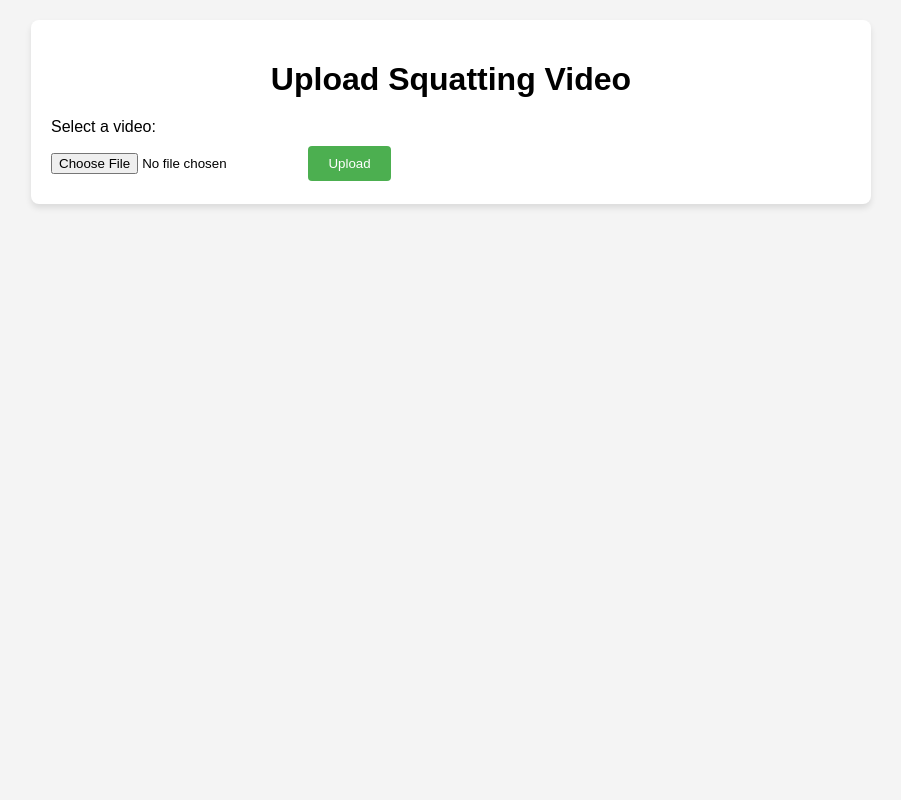
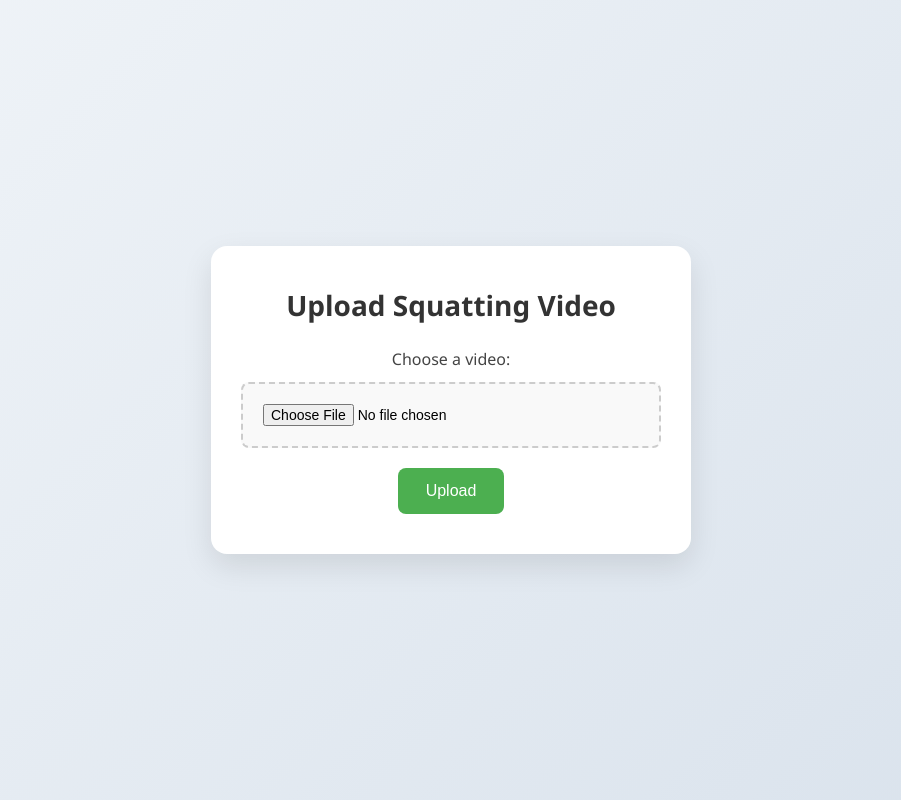
Before and after one commit to RoshanSanjeev/PoseVision, a Flask app: template templates/upload.html in a window 1280 px wide. Shown: the whole page, without its empty margins (189-1090 px from the left). Run offline with Flask 3, Linux system fonts and the light colour scheme; the template is opened without the code that fills it, so the values that code supplies are empty.

Commit message:
corrected frontend

```diff
--- a/static/styles.css
+++ b/static/styles.css
@@ -1,71 +1,82 @@
-body {
-    font-family: Arial, sans-serif;
-    background-color: #f4f4f4;
+/* Reset */
+* {
   margin: 0;
-    padding: 20px;
+  padding: 0;
+  box-sizing: border-box;
 }
 
-.container {
-    max-width: 800px;
-    margin: 0 auto;
-    background-color: white;
-    padding: 20px;
-    border-radius: 8px;
-    box-shadow: 0 4px 6px rgba(0, 0, 0, 0.1);
+/* Body styling */
+body {
+  font-family: 'Segoe UI', Tahoma, Geneva, Verdana, sans-serif;
+  background: linear-gradient(135deg, #f0f4f8, #d9e2ec);
+  height: 100vh;
+  display: flex;
+  justify-content: center;
+  align-items: center;
 }
 
-h1 {
+/* Container */
+.container {
+  background-color: #ffffff;
+  padding: 40px 30px;
+  border-radius: 16px;
+  box-shadow: 0 12px 30px rgba(0, 0, 0, 0.1);
+  width: 100%;
+  max-width: 480px;
   text-align: center;
-    margin-bottom: 20px;
+  animation: fadeIn 0.5s ease-in-out;
 }
 
-.upload-label {
-    display: block;
-    margin-bottom: 10px;
-    font-size: 16px;
+@keyframes fadeIn {
+  from { opacity: 0; transform: translateY(20px); }
+  to { opacity: 1; transform: translateY(0); }
 }
 
-#video-upload {
-    margin-bottom: 10px;
+/* Heading */
+h1 {
+  color: #333;
+  font-size: 28px;
+  margin-bottom: 24px;
 }
 
+/* Label */
+label {
+  display: block;
+  font-size: 16px;
+  font-weight: 500;
+  margin-bottom: 12px;
+  color: #444;
+}
+
+/* File input */
+input[type="file"] {
+  border: 2px dashed #cccccc;
+  padding: 20px;
+  width: 100%;
+  border-radius: 8px;
+  background-color: #f9f9f9;
+  font-size: 14px;
+  cursor: pointer;
+  margin-bottom: 20px;
+  transition: border-color 0.3s ease;
+}
+
+input[type="file"]:hover {
+  border-color: #4CAF50;
+}
+
+/* Submit button */
 .upload-btn {
-    padding: 10px 20px;
   background-color: #4CAF50;
   color: white;
   border: none;
-    border-radius: 4px;
+  padding: 14px 28px;
+  font-size: 16px;
+  border-radius: 8px;
   cursor: pointer;
+  transition: background-color 0.3s ease;
 }
 
 .upload-btn:hover {
   background-color: #45a049;
 }
-
-.video-section {
-    text-align: center;
-}
-
-#video-player {
-    width: 100%;
-    max-width: 100%;
-    display: block;
-    margin: 0 auto;
-}
-
-.feedback-section {
-    margin-top: 20px;
-}
-
-#feedback-list {
-    list-style-type: none;
-    padding: 0;
-}
-
-.feedback-item {
-    background-color: #f9f9f9;
-    border: 1px solid #ddd;
-    padding: 10px;
-    margin-bottom: 5px;
-    border-radius: 4px;
-}
--- a/templates/upload.html
+++ b/templates/upload.html
@@ -4,14 +4,14 @@
     <meta charset="UTF-8">
     <meta name="viewport" content="width=device-width, initial-scale=1.0">
     <title>Upload Squatting Video</title>
-    <link rel="stylesheet" href="{{ url_for('static', filename='css/styles.css') }}">
+    <link rel="stylesheet" href="{{ url_for('static', filename='styles.css') }}">
 </head>
 <body>
     <div class="container">
         <h1>Upload Squatting Video</h1>
 
-        <form action="{{ url_for('handle_upload') }}" method="POST" enctype="multipart/form-data">
-            <label for="video-upload" class="upload-label">Select a video:</label>
+        <form action="{{ url_for('upload_video') }}" method="POST" enctype="multipart/form-data">
+            <label for="video-upload" class="upload-label">Choose a video:</label>
             <input type="file" id="video-upload" name="video" accept="video/*" required />
             <button type="submit" class="upload-btn">Upload</button>
         </form>
```
Lines whose indentation alone changed are shown as unchanged.
